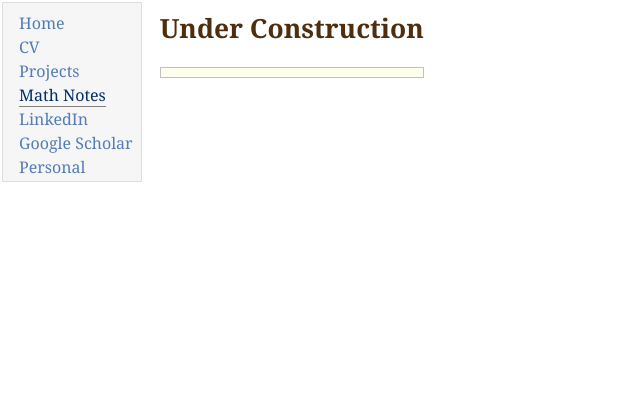
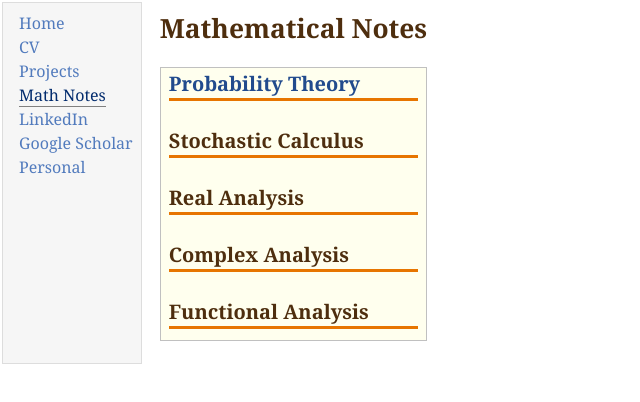
Before and after one commit to bryantzhou/bryantzhou.github.io, a plain HTML site: page notes.html in a window 1280 px wide. Shown: the whole page, without its empty margins (0-640 px from the left). Drawn offline with nearby package versions, Linux system fonts and the light colour scheme; some packages are replaced by stand-ins of ours.

Commit message:
add probability notes on pushforward measure

```diff
--- a/notes.html
+++ b/notes.html
@@ -5,16 +5,7 @@
 <meta name="generator" content="jemdoc, see http://jemdoc.jaboc.net/" />
 <meta http-equiv="Content-Type" content="text/html;charset=utf-8" />
 <link rel="stylesheet" href="jemdoc.css" type="text/css" />
-<title>Under Construction</title>
-<!-- MathJax -->
-<script src='https://cdnjs.cloudflare.com/ajax/libs/mathjax/2.7.5/latest.js?config=TeX-MML-AM_CHTML' async>
-</script>
-<script type="text/x-mathjax-config">
-MathJax.Hub.Config({
-	  TeX: { equationNumbers: { autoNumber: "AMS" } }
-});
-</script>
-<!-- End MathJax -->
+<title>Mathematical Notes</title>
 </head>
 <body>
 <table summary="Table for page layout." id="tlayout">
@@ -30,10 +21,15 @@ MathJax.Hub.Config({
 </td>
 <td id="layout-content">
 <div id="toptitle">
-<h1>Under Construction</h1>
+<h1>Mathematical Notes</h1>
 </div>
 <div class="infoblock">
 <div class="blockcontent">
+<h2><a href="../bryantzhou.github.io/Probability/Untitled.pdf" target=&ldquo;blank&rdquo;>Probability Theory</a></h2>
+<h2>Stochastic Calculus</h2>
+<h2>Real Analysis</h2>
+<h2>Complex Analysis</h2>
+<h2>Functional Analysis</h2>
 </td>
 </tr>
 </table>
```
Also changed, not shown: index.html (+0 -9 lines), 8 other files.
